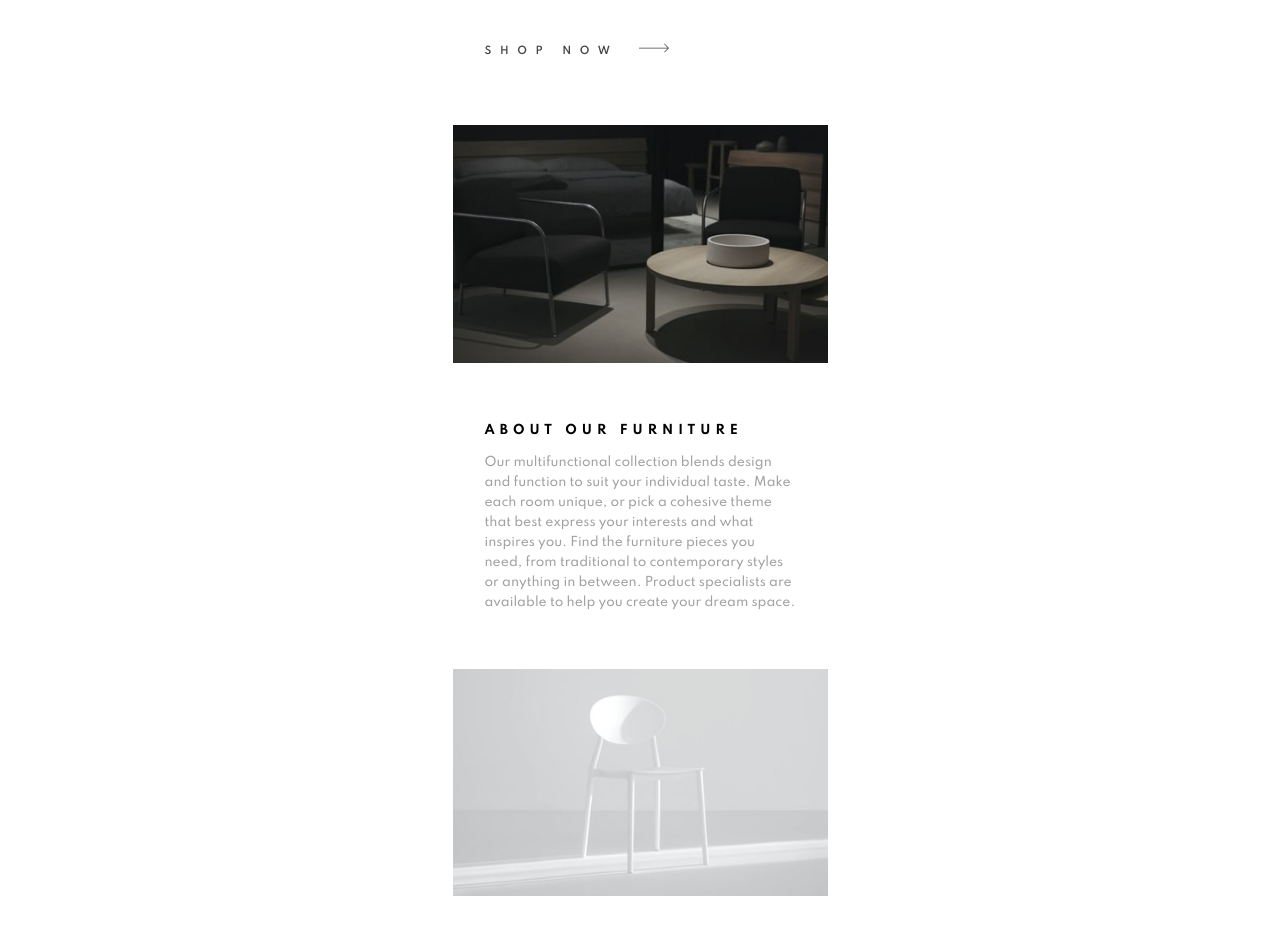
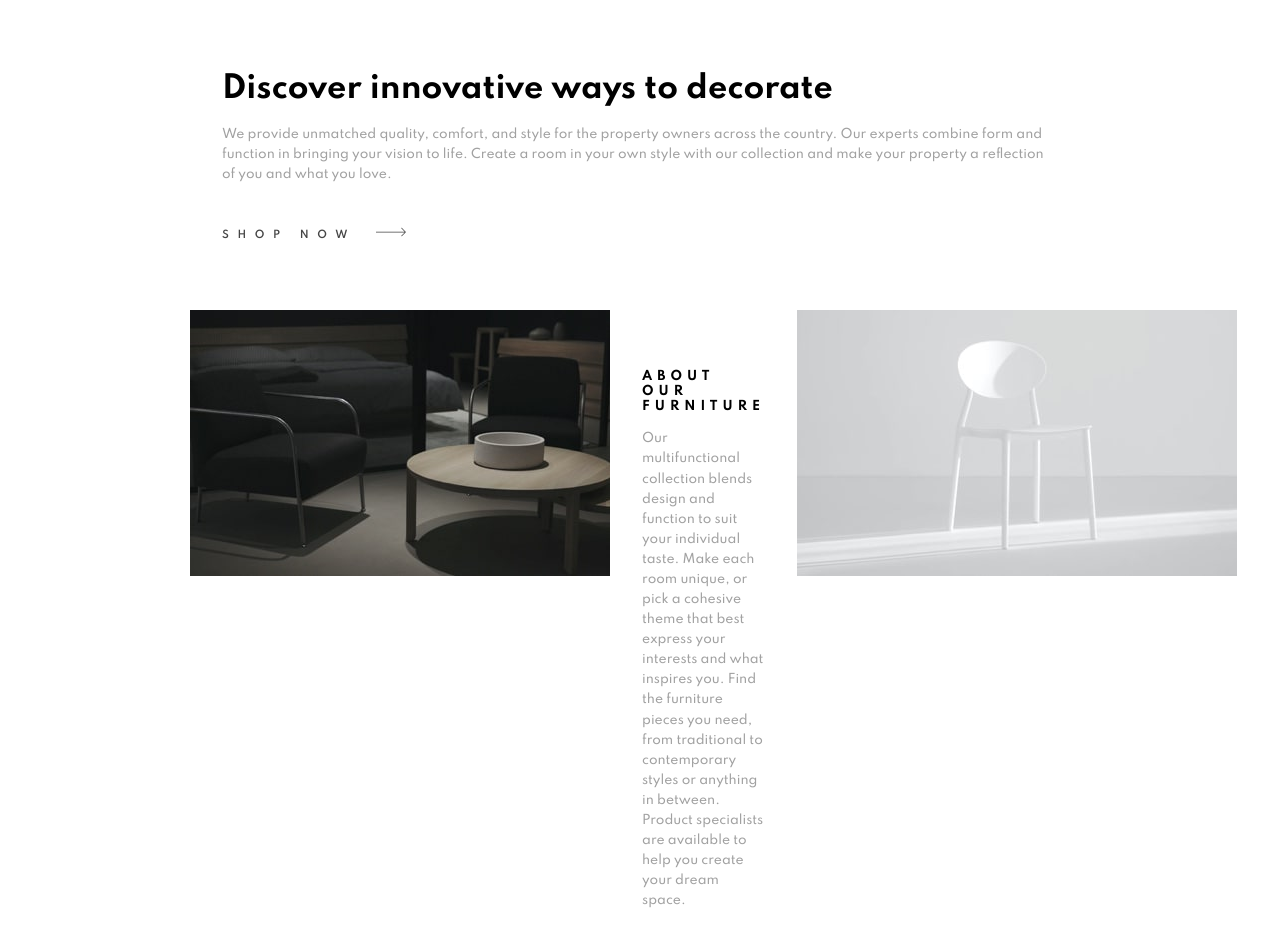
Before and after one commit to fughesi/room-homepage, a React (Create React App) app: page / in a window 1280 px wide. Shown: the part 585-1528 px from the top of the page. Before the commit the page ends 1491 px from the top, so only its background shows below. Built offline with nearby package versions, Linux system fonts and the light colour scheme.

Commit message:
working on desktop version

```diff
--- a/src/App.css
+++ b/src/App.css
@@ -55,6 +55,16 @@ body {
 }
 
 @media (min-width: 375px) {
+  #appWrap {
+    grid-template: 10px auto auto auto 10px / auto 900px auto;
+
+    grid-template-areas:
+      ". . ."
+      ". a ."
+      ". b ."
+      ". c ."
+      ". . .";
+  }
 }
 
 /* - Mobile: 375px
--- a/src/components/BottomRow/BottomRow.css
+++ b/src/components/BottomRow/BottomRow.css
@@ -7,6 +7,12 @@
 
   width: 375px;
 }
+
+#leftPic {
+  /* background-image: url("../../images/image-about-dark.jpg"); */
+  /* height: 200px; */
+}
+
 #bottomText {
   padding: 2em 2em;
 }
@@ -26,3 +32,16 @@
   font-size: var(--sub3);
   color: var(--darkGray);
 }
+
+#rightPic {
+  /* background-image: url("../../images/image-about-dark.jpg"); */
+  /* height: 200px; */
+}
+
+@media (min-width: 375px) {
+  #bottomContainer {
+    display: flex;
+    flex-direction: row;
+    /* grid-template: 250px / repeat(3, 1fr); */
+  }
+}
--- a/src/components/BottomRow/BottomRow.js
+++ b/src/components/BottomRow/BottomRow.js
@@ -6,7 +6,9 @@ import RightPic from "../../images/image-about-light.jpg";
 export default function BottomRow() {
   return (
     <main id="bottomContainer">
-      <img src={LeftPic} alt="left pic" id="leftPic" />
+      <div id="leftPic">
+        <img src={LeftPic} alt="left pic" />
+      </div>
       <div id="bottomText">
         <h3>ABOUT OUR FURNITURE</h3>
         <p>
@@ -18,7 +20,9 @@ export default function BottomRow() {
           dream space.
         </p>
       </div>
-      <img src={RightPic} alt="right pic" id="rightPic" />
+      <div id="rightPic">
+        <img src={RightPic} alt="right pic" />
+      </div>
     </main>
   );
 }
--- a/src/components/Navbar/Navbar.css
+++ b/src/components/Navbar/Navbar.css
@@ -77,10 +77,15 @@
   background-color: var(--white);
 }
 #navBar li {
+  list-style: none;
+}
+
+#navBar li a {
   padding: 0 1.1em 0 1.5em;
-  list-style: none;
+  text-decoration: none;
   font-weight: var(--reg);
   font-size: var(--sub3);
+  color: var(--veryDarkGray);
 }
 
 /* states */
--- a/src/components/Navbar/Navbar.js
+++ b/src/components/Navbar/Navbar.js
@@ -10,10 +10,10 @@ export default function Navbar() {
       </div>
       <div id="navMenu">
         <ul id="navBar">
-          <li>home</li>
-          <li>shop</li>
-          <li>about</li>
-          <li>contact</li>
+          <li><a href="#">home</a></li>
+          <li><a href="#">shop</a></li>
+          <li><a href="#">about</a></li>
+          <li><a href="#">contact</a></li>
         </ul>
       </div>
     </div>
```
